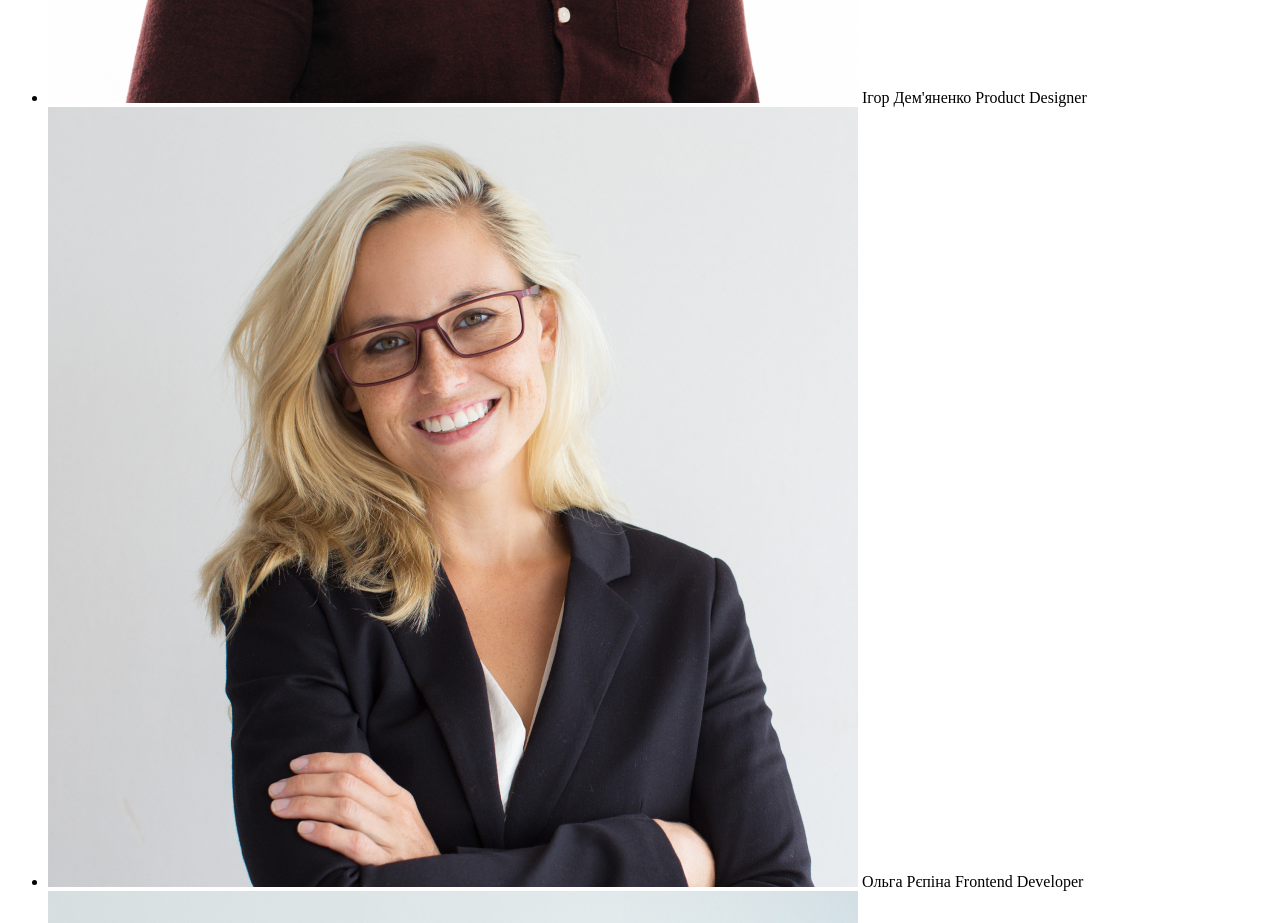
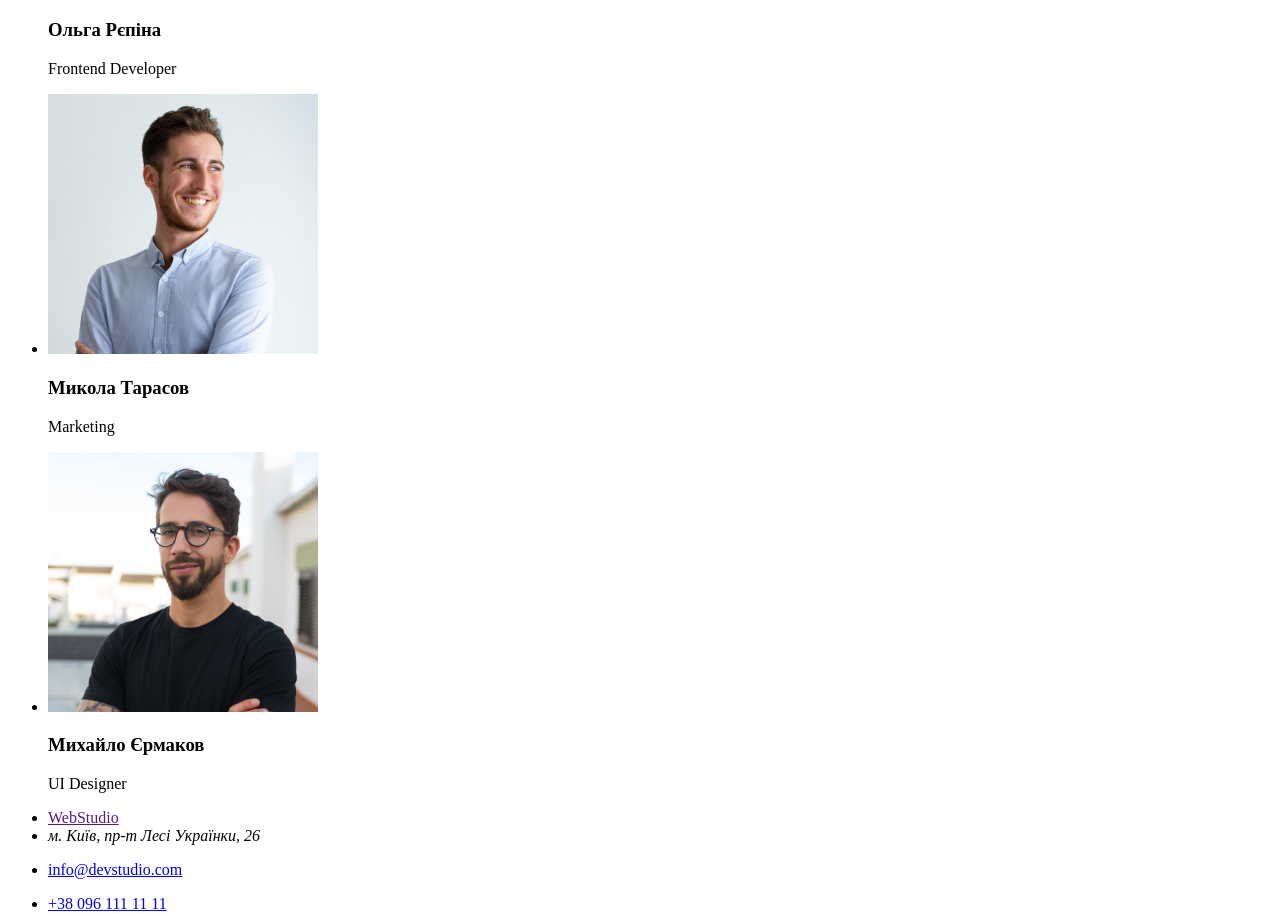
Before and after one commit to Tatyanahod/goit_markup_hw_01, a plain HTML site: page index.html in a window 1280 px wide. Shown: the part 1646-2569 px from the top of the page. Drawn offline with Linux system fonts and the light colour scheme.

Commit message:
Проверенный на валидаторе
Сделан 30.10.2022

```diff
--- a/index.html
+++ b/index.html
@@ -9,8 +9,9 @@
 <body>
 <!--шапка-->
 <header>
-<nav><ul>
-    <li> <a href="">WebStudio</a></li>
+<nav>
+    <a href="">WebStudio</a>
+    <ul>
     <li> <a href="">Студія</a> </li>
     <li> <a href="">Портфоліо</a></li>
     <li> <a href="">Контакти</a></li>
@@ -18,10 +19,10 @@
 
     <ul>
 <li><a href="mailto:info@devstudio.com">info@devstudio.com</a></li>
-<li><a href="tel:+38 096 111 11 11">+38 096 111 11 11</a></li>
+<li><a href="tel:+380961111111">+38 096 111 11 11</a></li>
 </ul>
 </header>
-
+<main>
     <!--baner-->
     <div><section><h1>Ефективні рішення для вашого бізнесу</h1>
         <button>Замовити послугу</button>
@@ -30,53 +31,69 @@
 
 
     <!--preimushestva-->
-<main>
+
         <section>
+            <h2>Наші переваги</h2>
             <ul>
                 <li><h3>УВАГА ДО ДЕТАЛЕЙ</h3>
                     <p>Ідейні міркування, і навіть початок повсякденної роботи з формування позиці.</p></li>
-            <li>  <h3>ПУНКТУАЛЬНІСТЬ</h3>
+                <li><h3>ПУНКТУАЛЬНІСТЬ</h3>
                     <p>Завдання організації, особливо рамки і місце навчання кадрів тягне у себе.</p></li>
                 <li><h3>ПЛАНУВАННЯ</h3>
                     <p>Так само консультація з широким активом значною мірою зумовлює.</p></li>
-            <li>  <h3>СУЧАСНІ ТЕХНОЛОГІЇ</h3>
+                <li><h3>СУЧАСНІ ТЕХНОЛОГІЇ</h3>
                     <p>Значимість цих проблем настільки очевидна, що реалізація планових завдань.</p></li>
 
             </ul>
         </section>
 
            <!--napravleniye-->
+        <section>
             <h2>Чим ми займаємося</h2>
-    <img src="/images/box 1.jpg" alt="">
-    <img src="/images/box 2.jpg" alt="">
-    <img src="/images/box 3.jpg" alt="">
+            <img src="/images/box1.jpg" width="370" alt="Створення сайтів">
+            <img src="/images/box2.jpg" width="370" alt="Створення мобільних додатків">
+            <img src="/images/box3.jpg" width="370" alt="Розробка дизайну сайтів">
+        </section>
+
         <!--komanda-->
+        <section>
             <h2>Наша команда</h2>
             <ul>
-        <li><img src="/images/img.jpg" alt="Ігор Дем'яненко">
-            Ігор Дем'яненко
-            Product Designer
+                <li><img src="/images/img.jpg" width="270"  alt="Ігор Дем'яненко - Product Designer">
+                    <h3>Ігор Дем'яненко</h3>
+                    <p>Product Designer</p>
                 </li>
-        <li><img src="/images/img2.jpg" alt="Ольга Рєпіна">
-            Ольга Рєпіна
-            Frontend Developer
+                <li><img src="/images/img2.jpg" width="270" alt="Ольга Рєпіна - Frontend Developer">
+                    <h3>Ольга Рєпіна</h3>
+                    <p>Frontend Developer</p>
                 </li>
-        <li><img src="/images/img3.jpg" alt="Микола Тарасов">
-            Микола Тарасов
-            Marketing
+                <li><img src="/images/img3.jpg" width="270" alt="Микола Тарасов - Marketing">
+                    <h3>Микола Тарасов</h3>
+                    <p>Marketing</p>
                 </li>
-        <li><img src="/images/img4.jpg" alt="Михайло Єрмаков">
-            Михайло Єрмаков
-            UI Designer
+                <li><img src="/images/img4.jpg" width="270" alt="Михайло Єрмаков - UI Designer">
+                    <h3>Михайло Єрмаков</h3>
+                    <p>UI Designer</p>
                 </li>
             </ul>
+        </section>
+    </main>
 
-</main>
+
+
+
 <!--contacts-->
-<footer></footer>
-<a href="">WebStudio</a>
-<address>м. Київ, пр-т Лесі Українки, 26</address>
-<p><a href="mailto:info@devstudio.com">info@devstudio.com</a></p>
-<p><a href="tel:+38 096 111 11 11">+38 096 111 11 11</a></p>
+<footer>
+    <section>
+        <ul>
+            <li><a href="">WebStudio</a></li>
+            <li><address>м. Київ, пр-т Лесі Українки, 26</address></li>
+            <li><p><a href="mailto:info@devstudio.com">info@devstudio.com</a></p></li>
+            <li><p><a href="tel:+380961111111">+38 096 111 11 11</a></p></li>
+        </ul>
+    </section>
+
+</footer>
+
 </body>
 </html>
```
Also changed, not shown: images/box1.jpg (renamed from images/box 1.jpg), images/box2.jpg (renamed from images/box 2.jpg), images/box3.jpg (renamed from images/box 3.jpg). Lines whose indentation alone changed are shown as unchanged.
